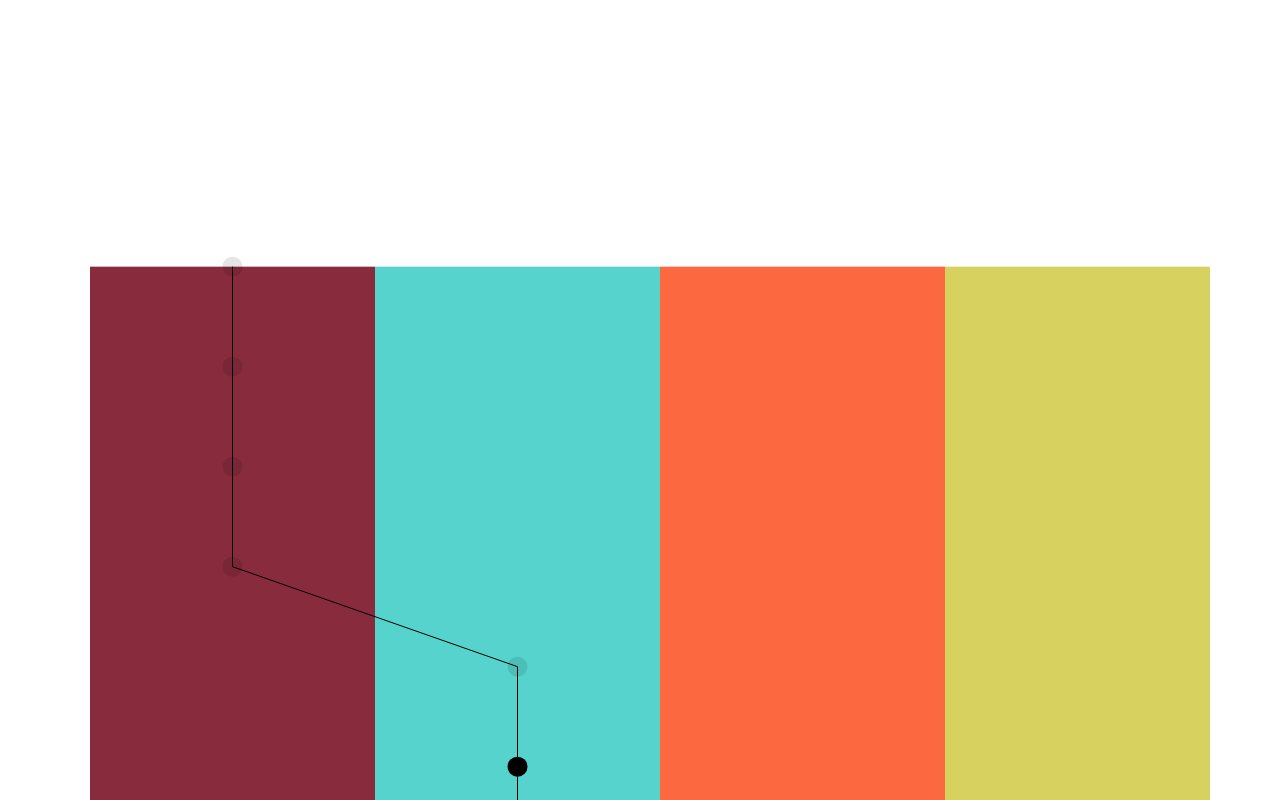
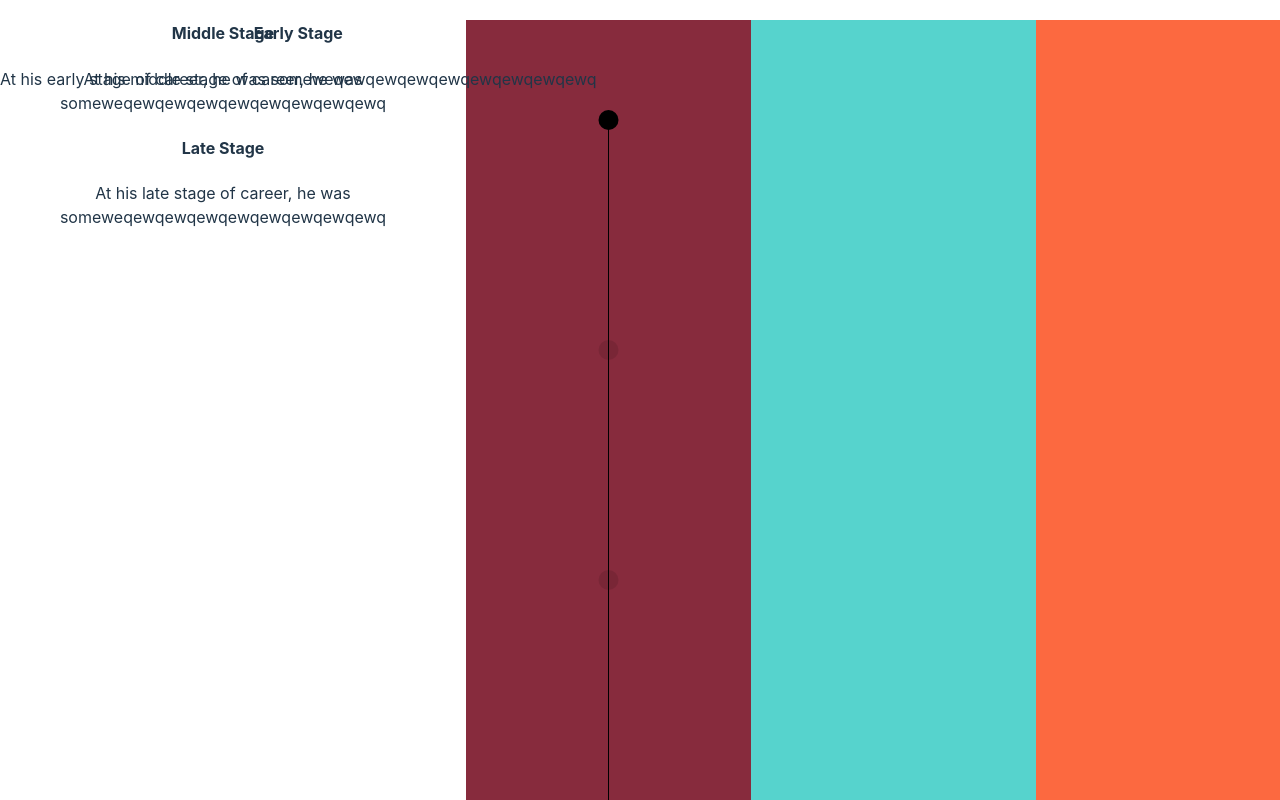
Before and after one commit to SamLee-dedeboy/CareerEvolution, a Vue app: page / in a window 1280 px wide. Shown: the top 800 px of the page. Built offline with nearby package versions, Linux system fonts and the light colour scheme.

Commit message:
add support for texts for each section

```diff
--- a/src/components/Timeline.vue
+++ b/src/components/Timeline.vue
@@ -1,5 +1,12 @@
 <template>
     <div class="timeline-container">
+        <div class="description-container">
+            <div v-for="(section, index) in section_desciptions" :id="'section_'+index" class="section">
+                <h4 class='section-header'> {{ section.header }} </h4>
+                <div class='section-description'> {{ section.description }} </div>
+            </div>
+
+        </div>
         <svg :class="svgClass"></svg>
     </div>
 </template>
@@ -12,6 +19,7 @@ import scroller from "./scroller"
 
 const props = defineProps({
     timeline_data: Object as () => any,
+    section_desciptions: Object as () => any[],
 })
 const svgClass = "timeline-svg"
 const svgSelector = vue.computed(() => `.${svgClass}`)
@@ -56,3 +64,12 @@ function setupScroller() {
 }
 
 </script>
+
+<style scoped>
+.timeline-container {
+    display: flex;
+}
+:deep(.active) {
+    position: fixed;
+}
+</style>
--- a/src/components/charts/Timeline.ts
+++ b/src/components/charts/Timeline.ts
@@ -11,8 +11,8 @@ interface Margin {
 export class TimelineConfig {
     width: number = 600
 	height: number = 600
-	margin: Margin = {top: window.innerHeight/3, right: 20, bottom: window.innerHeight/3, left: 20}
-    interval: number = 100
+	margin: Margin = {top: 20, right: 20, bottom: 20, left: 20}
+    interval: number = 230
     xScale: any;
     tracks: any;
 }
@@ -25,6 +25,7 @@ export class Timeline {
     cfg: TimelineConfig;
     options: any;
     data: any;
+    timeline_margin_top: number;
 
     public constructor(svgSelector, options) {
         this.svgSelector = svgSelector
@@ -33,6 +34,7 @@ export class Timeline {
         this.svgWidth = this.cfg.width
         this.svgHeight = this.cfg.height
         this.contentHeight = this.cfg.height
+        this.timeline_margin_top = 100
     }
 
     init(data) {
@@ -69,6 +71,15 @@ export class Timeline {
     }
 
     activate(index) {
+        const active_stage_index = 0
+        const text_sections = d3.selectAll(".section")
+            .each(function(this: any) {
+                if(d3.select(this).attr("id").split("_")[1] == index) {
+                    this.classList.add("active")
+                } else {
+                    this.classList.remove("active")
+                }
+            })
         return
         const active_movies = this.data[index].movies
         let index_in_timeline = 0
@@ -114,6 +125,7 @@ export class Timeline {
             .data(data)
             .join("g")
             .attr("class", "stage")
+            .attr("id", (d, i) => `stage_${i}`)
 
         let self = this
         let circle_index = -1
@@ -126,7 +138,7 @@ export class Timeline {
                 .attr("cx", d => xTranslate(d))
                 .attr("cy", () => {
                     circle_index += 1;
-                    return circle_index * self.cfg.interval
+                    return self.timeline_margin_top + circle_index * self.cfg.interval
                 })
                 .attr("r", 10)
                 .attr("fill", "black")
@@ -160,8 +172,8 @@ export class Timeline {
             .attr("class", "connection")
             .attr("x1", d => xTranslate(d.d1))
             .attr("x2", d => xTranslate(d.d2))
-            .attr("y1", (d, i) => i * this.cfg.interval)
-            .attr("y2", (d, i) => (i+1) * this.cfg.interval)
+            .attr("y1", (d, i) => this.timeline_margin_top + i * this.cfg.interval)
+            .attr("y2", (d, i) => this.timeline_margin_top + (i+1) * this.cfg.interval)
             .attr("stroke", "black")
             .style("pointer-events", "none")
     }
--- a/src/components/scroller.js
+++ b/src/components/scroller.js
@@ -97,7 +97,7 @@ var scroller = {
      */
     function position() {
       // var pos = window.pageYOffset - 10 - containerStart;
-      var pos = window.pageYOffset + window.innerHeight/3 - containerStart;
+      var pos = window.pageYOffset - 10 - containerStart;
       var sectionIndex = d3.bisect(sectionPositions, pos);
       sectionIndex = Math.min(sections.size() - 1, sectionIndex);
 
--- a/src/views/ActorView.vue
+++ b/src/views/ActorView.vue
@@ -1,6 +1,6 @@
 <template>
     <div class="actor-view-container">
-        <Timeline :timeline_data="test_data"></Timeline>
+        <Timeline :timeline_data="test_data" :section_desciptions="test_descriptions"></Timeline>
     </div>
 </template>
 
@@ -26,4 +26,19 @@ const test_data = [
     },
 ]
 
+const test_descriptions = [
+    {
+        header: "Early Stage",
+        description: "At his early stage of career, he was someweqewqewqewqewqewqewqewqewq"
+    },
+    {
+        header: "Middle Stage",
+        description: "At his middle stage of career, he was someweqewqewqewqewqewqewqewqewq"
+    },
+    {
+        header: "Late Stage",
+        description: "At his late stage of career, he was someweqewqewqewqewqewqewqewqewq"
+    },
+]
+
 </script>
```
